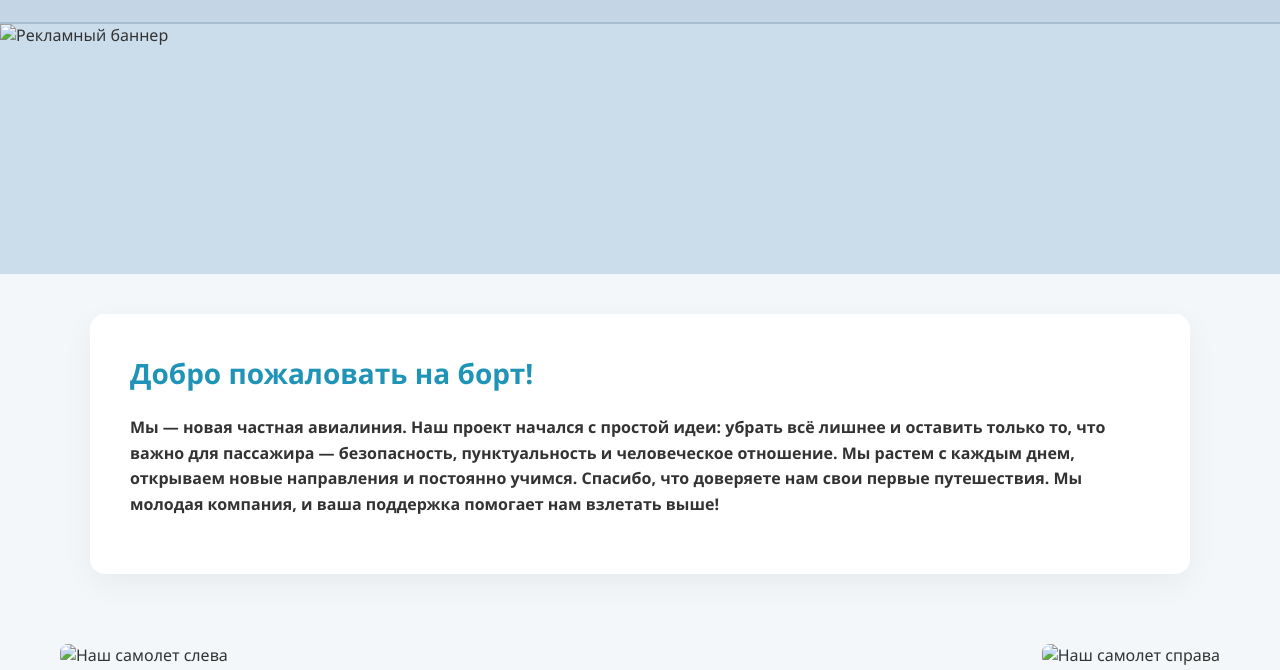
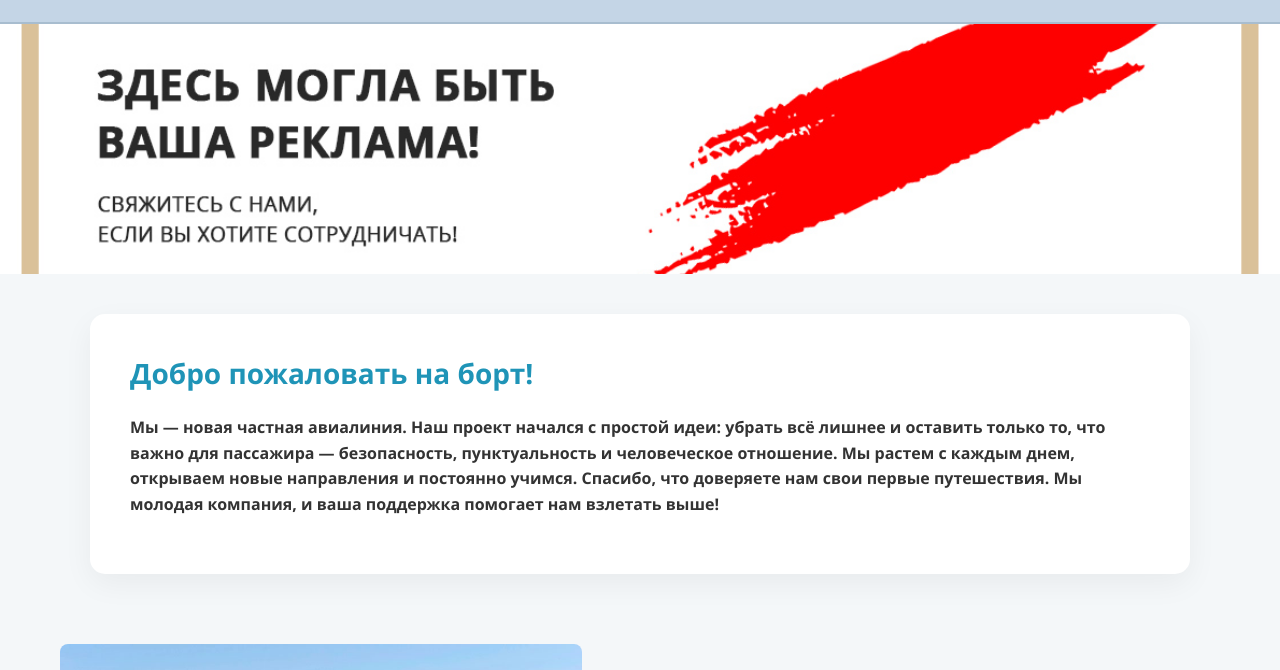
Before and after one commit to lontss/airflotprem, a plain HTML site: page info.html in a window 1280 px wide. Shown: the part 77-747 px from the top of the page. Drawn offline with Linux system fonts and the light colour scheme.

Commit message:
Update info.html

```diff
--- a/info.html
+++ b/info.html
@@ -151,9 +151,8 @@
         <h1 class="logo-text">О нас</h1>
     </header>
 
-    <!-- БАННЕР С КАРТИНКОЙ -->
     <div class="promo-banner">
-        <img src="rec.jpg" alt="Рекламный баннер">
+        <img src="images/rec.jpg" alt="Рекламный баннер">
     </div>
     <main>
         <div class="welcome-section">
@@ -163,11 +162,11 @@
     </main>
     <div class="planes-container">
         <div class="plane-left-box">
-            <img src="boy.jpg" alt="Наш самолет слева">
+            <img src="images/boy.jpg" alt="Наш самолет слева">
         </div>
 
         <div class="plane-right-box">
-            <img src="boyn.jpg" alt="Наш самолет справа">
+            <img src="images/boyn.jpg" alt="Наш самолет справа">
         </div>
     </div>
 
```
